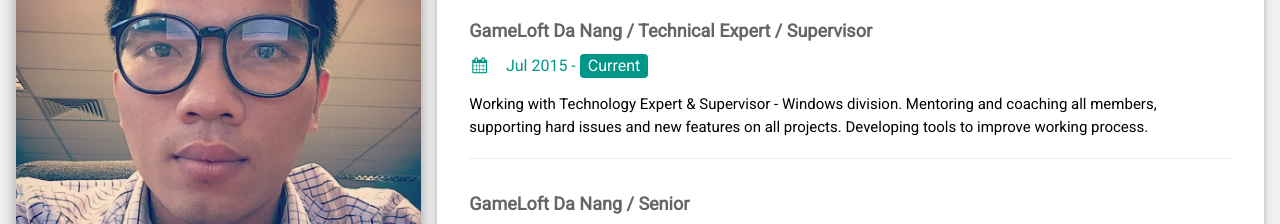
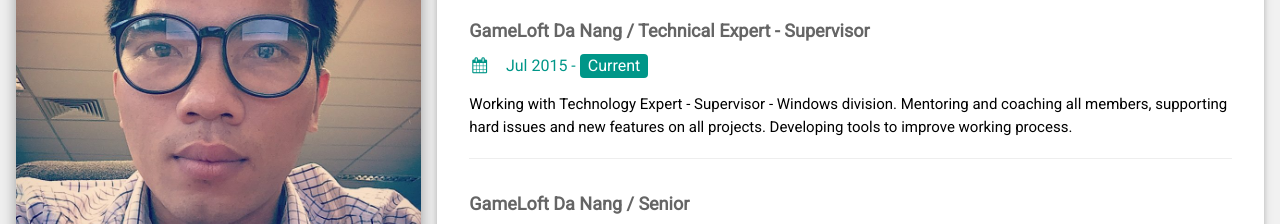
Before and after one commit to ohopoo/example, a plain HTML site: page index.html in a window 1280 px wide. Shown: the part 106-330 px from the top of the page. Drawn offline with nearby package versions, Linux system fonts and the light colour scheme.

Commit message:
Update index.html

```diff
--- a/index.html
+++ b/index.html
@@ -117,9 +117,9 @@ html,body,h1,h2,h3,h4,h5,h6 {font-family: "Roboto", sans-serif}
       <div class="w3-container w3-card-2 w3-white w3-margin-bottom">
         <h2 class="w3-text-grey w3-padding-16"><i class="fa fa-suitcase fa-fw w3-margin-right w3-xxlarge w3-text-teal"></i>Work Experience</h2>
         <div class="w3-container">
-          <h5 class="w3-opacity"><b>GameLoft Da Nang / Technical Expert / Supervisor</b></h5>
+          <h5 class="w3-opacity"><b>GameLoft Da Nang / Technical Expert - Supervisor</b></h5>
           <h6 class="w3-text-teal"><i class="fa fa-calendar fa-fw w3-margin-right"></i>Jul 2015 - <span class="w3-tag w3-teal w3-round">Current</span></h6>
-          <p>Working with Technology Expert & Supervisor - Windows division. Mentoring and coaching all members, supporting hard issues and new features on all projects. Developing tools to improve working process.<p>
+          <p>Working with Technology Expert - Supervisor - Windows division. Mentoring and coaching all members, supporting hard issues and new features on all projects. Developing tools to improve working process.<p>
           <hr>
         </div>
         <div class="w3-container">
```
